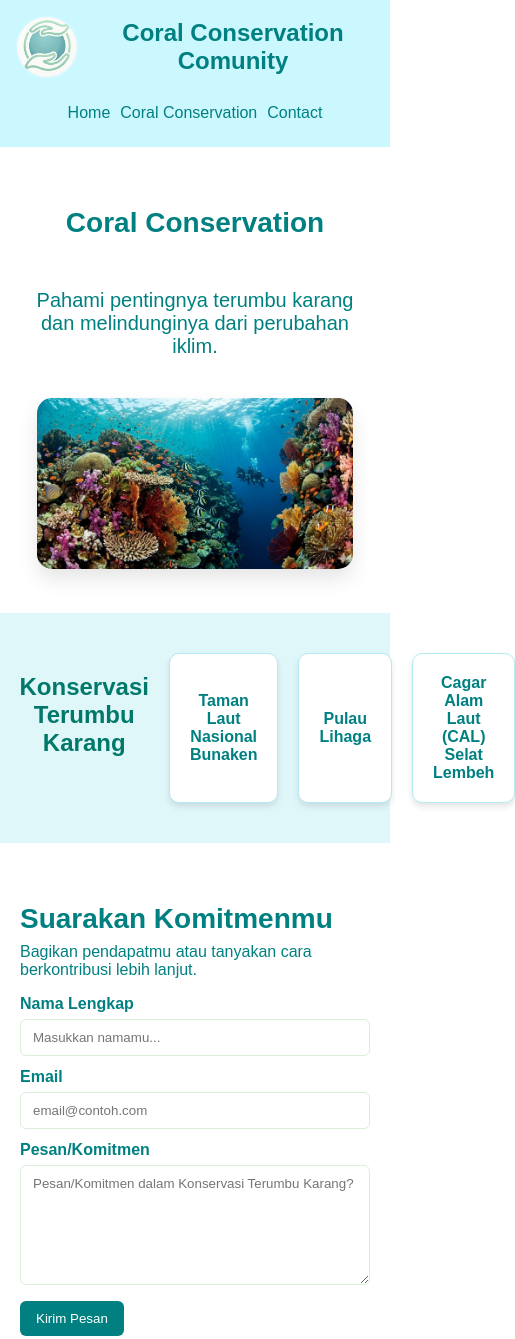
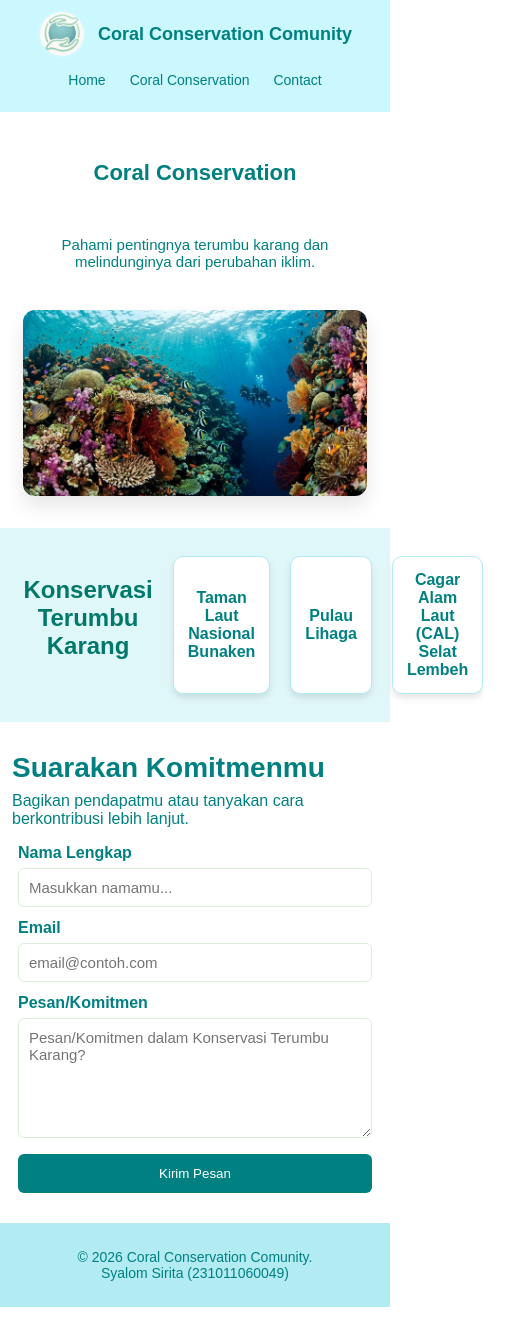
Before and after one commit to Syalomsirita/assignment-2, a plain HTML site: page index.html in a window 390 px wide. Shown: the top 1339 px of the page, 515 px wide, since content can reach past the window. After the commit the page ends 1307 px from the top, so only its background shows below. Drawn offline with Linux system fonts and the light colour scheme.

Commit message:
Update style.css

```diff
--- a/style.css
+++ b/style.css
@@ -190,11 +190,10 @@ footer {
 }
 
 @media (max-width: 768px) {
-    header {
-        flex-direction: column;
-        text-align: center;
-        gap: 15px;
-    }
+ header {
+ flex-direction: column;
+ text-align: center;
+ }
 
     nav {
         gap: 10px;
@@ -229,3 +228,79 @@ footer {
         max-width: 320px;
     }
 }
+
+@media (max-width: 480px) {
+    header {
+        padding: 10px 12px;
+    }
+    .logo-img {
+        height: 44px;
+        width: 44px;
+    }
+    h1 {
+        font-size: 18px;
+    }
+    nav {
+        flex-wrap: wrap;
+        justify-content: center;
+        gap: 8px;
+        padding: 8px 0;
+    }
+    nav a {
+        font-size: 14px;
+        margin: 6px 8px;
+    }
+
+    #hero {
+        padding: 28px 6%;
+    }
+    #hero h2 {
+        font-size: 22px;
+    }
+    #hero p {
+        font-size: 15px;
+    }
+    .hero-image img {
+        max-width: 100%;
+        width: 100%;
+        border-radius: 12px;
+    }
+
+    #coralconservation {
+        padding: 28px 6%;
+    }
+    .card {
+        width: 100%;
+        max-width: none;
+        padding: 14px;
+    }
+
+    #contact {
+        padding: 30px 12px;
+    }
+    #contact form {
+        padding: 0 6px;
+    }
+    .form-group input,
+    .form-group textarea {
+        font-size: 15px;
+        padding: 10px;
+    }
+    .btn-submit {
+        width: 100%;
+        display: inline-block;
+        padding: 12px 14px;
+    }
+
+    footer {
+        padding: 12px;
+        font-size: 14px;
+    }
+}
+
+@media (max-width: 360px) {
+    .logo-img { height: 40px; width: 40px; }
+    h1 { font-size: 16px; }
+    #hero h2 { font-size: 20px; }
+    nav a { font-size: 13px; }
+}
```
